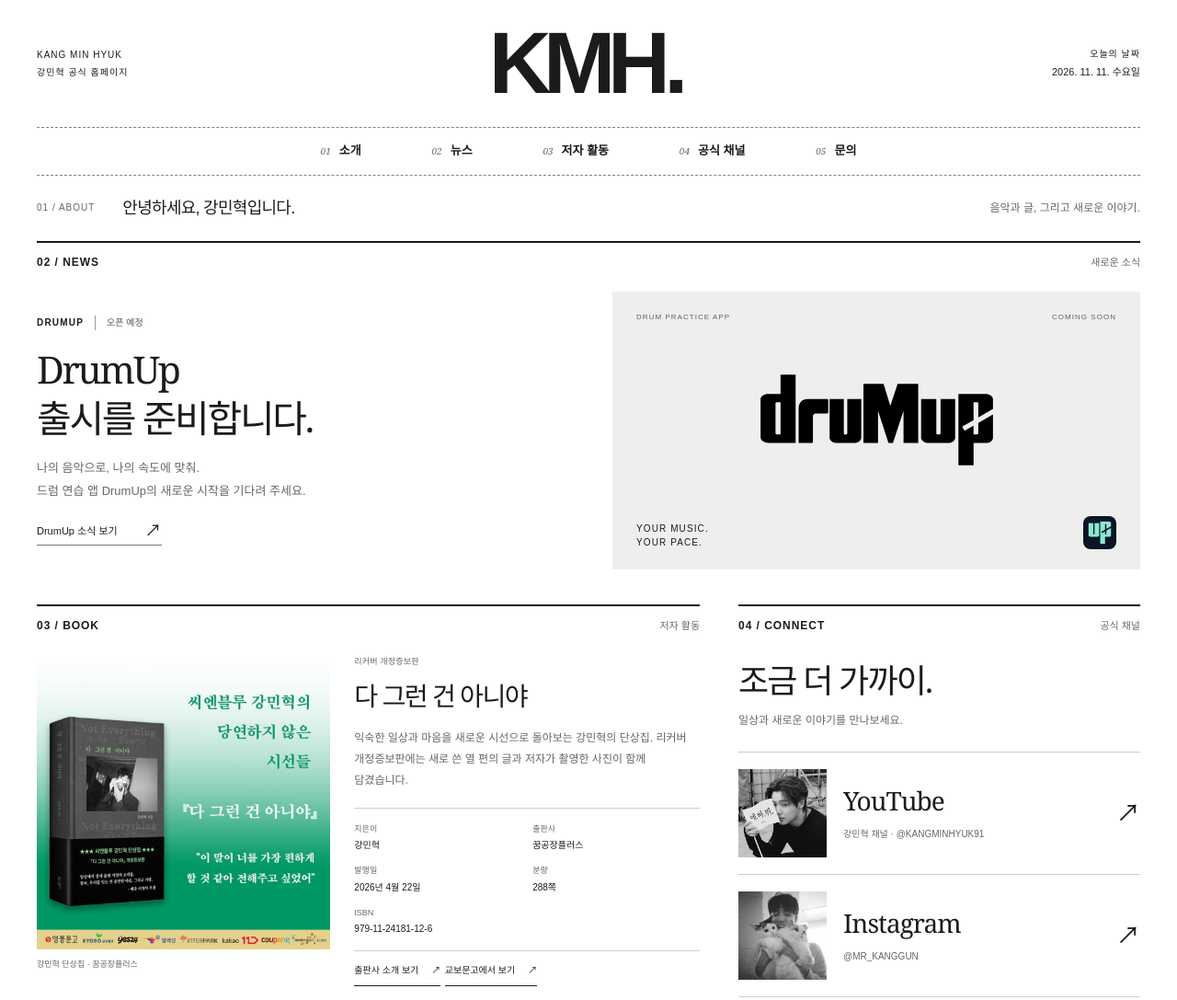
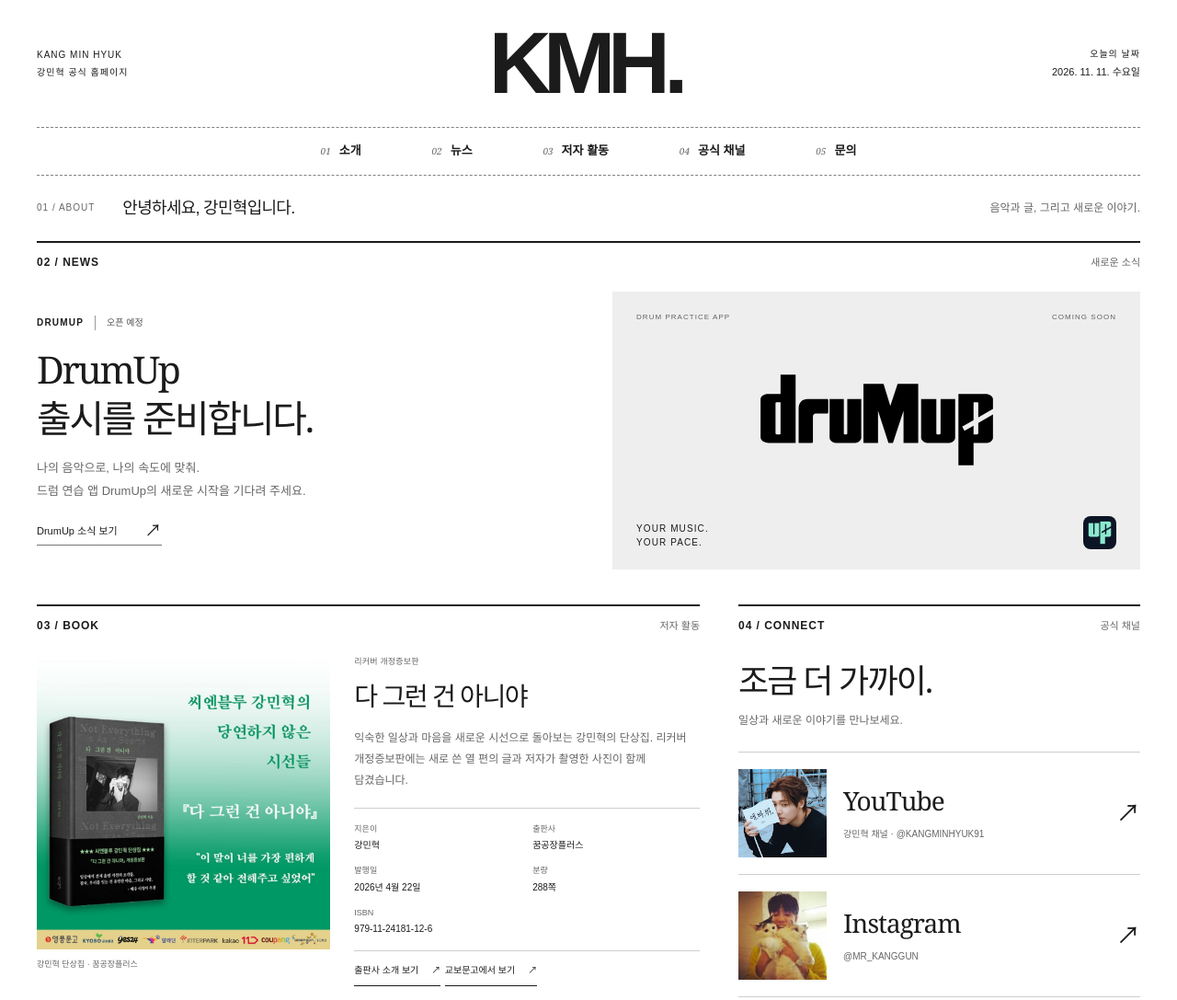
Before and after one commit to yellowdust628/kangminhyuk-website, a plain HTML site: page index.html in a window 1280 px wide. Shown: the top 1087 px of the page at 92% size. Drawn offline with Linux system fonts and the light colour scheme.

Commit message:
Show YouTube and Instagram profile photos in their original colors

```diff
--- a/newspaper.css
+++ b/newspaper.css
@@ -65,7 +65,7 @@
 .connect-heading p { font-size: 12px; color: var(--muted); margin: 7px 0 0; }
 .editorial-channel { display: grid; grid-template-columns: 96px minmax(0, 1fr) auto; align-items: center; gap: 18px; padding-block: 18px; border-top: 1px solid var(--line); }
 .editorial-channel:last-child { border-bottom: 1px solid var(--line); }
-.editorial-channel-image { display: block; width: 96px; height: 96px; object-fit: cover; filter: grayscale(1); background: #eee; }
+.editorial-channel-image { display: block; width: 96px; height: 96px; object-fit: cover; background: #eee; }
 .editorial-channel-name { min-width: 0; font-family: var(--editorial-serif); font-size: 28px; line-height: 1.2; letter-spacing: -.035em; }
 .editorial-channel-name small { display: block; margin-top: 11px; font-family: "Malgun Gothic", "Apple SD Gothic Neo", Arial, sans-serif; font-size: 10px; line-height: 1.6; letter-spacing: 0; color: var(--muted); overflow-wrap: anywhere; }
 .editorial-channel-arrow { font-family: Arial, sans-serif; font-size: 26px; }
```
